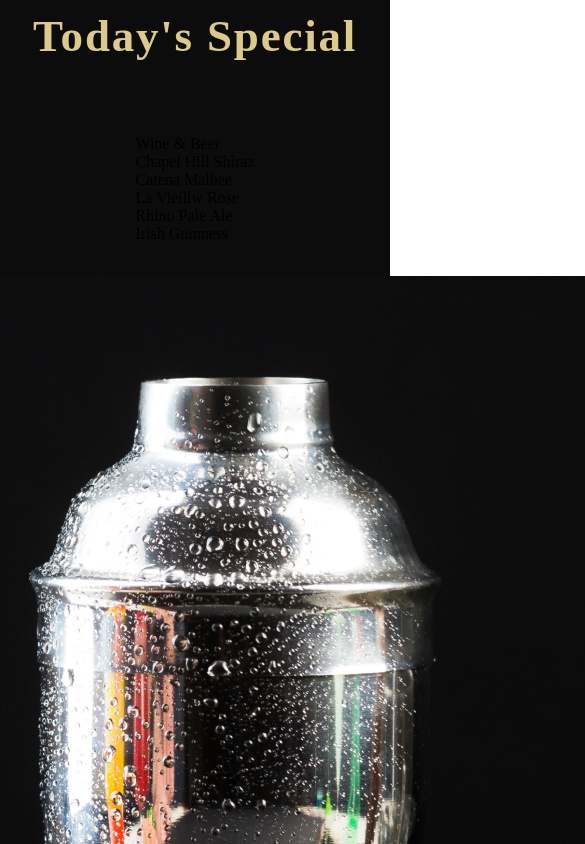
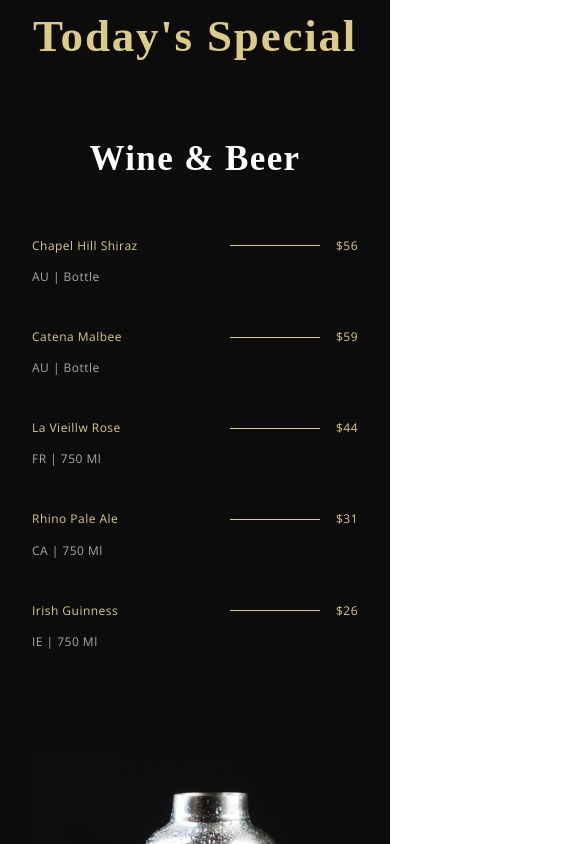
Before and after one commit to Matthew-503/Project_Restaurant-Application, a React (Create React App) app: page / in a window 390 px wide. Shown: the part 3580-4424 px from the top of the page, 585 px wide, since content can reach past the window. Built offline with nearby package versions, Linux system fonts and the light colour scheme; a web font is replaced by a local one.

Commit message:
Completed Menu Item + Special Menu

```diff
--- a/src/components/Menuitem/MenuItem.css
+++ b/src/components/Menuitem/MenuItem.css
@@ -0,0 +1,35 @@
+.app__menuitem {
+    width: 100%;
+    margin: 1rem 0;
+
+    display: flex;
+    flex-direction: column;
+}
+
+.app__menuitem-head {
+    display: flex;
+    justify-content: space-between;
+    align-items: center;
+}
+
+.app__menuitem-sub {
+    width: 100%;
+    margin-top: 0.2rem;
+}
+
+.app__menuitem-name {
+    flex: 1;
+}
+
+.app__menuitem-dash {
+    width: 90px;
+    height: 1px;
+    background: var(--color-golden);
+    margin: 0 1rem;
+}
+
+.app__menuitem-price {
+    display: flex;
+    justify-content: flex-end;
+    align-items: flex-end;
+}
--- a/src/components/Menuitem/MenuItem.jsx
+++ b/src/components/Menuitem/MenuItem.jsx
@@ -2,9 +2,29 @@
 
 import './MenuItem.css';
 
-const MenuItem = () => (
-  <div>
-    MenuItem
+const MenuItem = ({ title, price, tags }) => (
+  <div className='app__menuitem'>
+    <div className='app__menuitem-head'>
+      <div className='app__menuitem-name'>
+        <p className='p__opensans' style={{ color: '#DCCA87' }}>
+          {title}
+        </p>
+      </div>
+
+      <div className='app__menuitem-dash' />
+
+      <div className='app__menuitem-price'>
+        <p className='p__opensans' style={{ color: '#DCCA87' }}>
+          {price}
+        </p>
+      </div>
+    </div>
+
+    <div className='app__menuitem-sub'>
+      <p className='p__opensans' style={{ color: '#AAAAAA' }}>
+        {tags}
+      </p>
+    </div>
   </div>
 );
 
--- a/src/container/Menu/SpecialMenu.css
+++ b/src/container/Menu/SpecialMenu.css
@@ -51,3 +51,36 @@
     margin: 2rem 0;
     width: 100%;
 }
+
+@media screen and (min-width: 2000px) {
+    .app__specialMenu-menu_img {
+        width: 650px;
+    }
+
+    .app__specialMenu-menu_img img {
+        height: 920px;
+    }
+}
+
+@media screen and (max-width: 1150px) {
+    .app__specialMenu-menu {
+        flex-direction: column;
+        align-items: center;
+        width: 100%;
+    }
+
+    .app__specialMenu-menu_img {
+        margin: 3rem 0;
+    }
+}
+
+@media screen and (max-width: 650px) {
+    .app__specialMenu-menu_img {
+        width: 100%;
+    }
+
+    .app__specialMenu-menu_heading {
+        font-size: 35px;
+        line-height: 48.5px;
+    }
+}
--- a/src/container/Menu/SpecialMenu.jsx
+++ b/src/container/Menu/SpecialMenu.jsx
@@ -1,43 +1,44 @@
 import React from 'react';
+
 import { SubHeading, MenuItem } from '../../components';
-import { images, data } from '../../constants';
-
+import { data, images } from '../../constants';
 import './SpecialMenu.css';
 
 const SpecialMenu = () => (
-  <div className='app__specialMenu flex__center section__padding' id='menu'>
-    <div className='app__specialMenu-title'>
-      <SubHeading title='Menu That Fits Your Palette' />
-      <h1 className='headtext__cormorant'>
+  <div className="app__specialMenu flex__center section__padding" id="menu">
+    <div className="app__specialMenu-title">
+      <SubHeading title="Menu that fits your palatte" />
+      <h1 className="headtext__cormorant">
         Today's Special
       </h1>
     </div>
 
-    <div className='app__specialMenu-menu'>
-      <div className='app__specialMenu-menu_wine flex__center'>
-        <p className='app__specialMeni-menu_heading'>
+    <div className="app__specialMenu-menu">
+      <div className="app__specialMenu-menu_wine  flex__center">
+        <p className="app__specialMenu-menu_heading">
           Wine & Beer
-
-          <div>
+        </p>
+        <div className="app__specialMenu_menu_items">
           {data.wines.map((wine, index) => (
-              <p>{wine.title}</p>
+            <MenuItem
+              key={wine.title + index}
+              title={wine.title}
+              price={wine.price}
+              tags={wine.tags}
+            />
           ))}
-          </div>
-
-        </p>
         </div>
       </div>
 
-    <div>
-      <img src={images.menu} alt='menu_img' />
+      <div className="app__specialMenu-menu_img">
+        <img src={images.menu} alt="menu__img" />
       </div>
 
-    <div className='app__specialMenu-menu'>
-      <div className='app__specialMenu-menu_wine flex__center'>
-        <p className='app__specialMeni-menu_heading'>
-          Wine & Beer
-
-          <div>
+      <div className="app__specialMenu-menu_cocktails  flex__center">
+        <p className="app__specialMenu-menu_heading">
+          Cocktails
+        </p>
+        <div className="app__specialMenu_menu_items">
           {data.cocktails.map((cocktail, index) => (
             <MenuItem
               key={cocktail.title + index}
@@ -47,13 +48,11 @@
             />
           ))}
         </div>
-
-        </p>
       </div>
     </div>
 
-    <div style={{marginTop: '15px'}}>
-      <button type='button' className='custom__button'>
+    <div style={{ marginTop: 15 }}>
+      <button type="button" className="custom__button">
         View More
       </button>
     </div>
```
Lines whose indentation alone changed are shown as unchanged.
